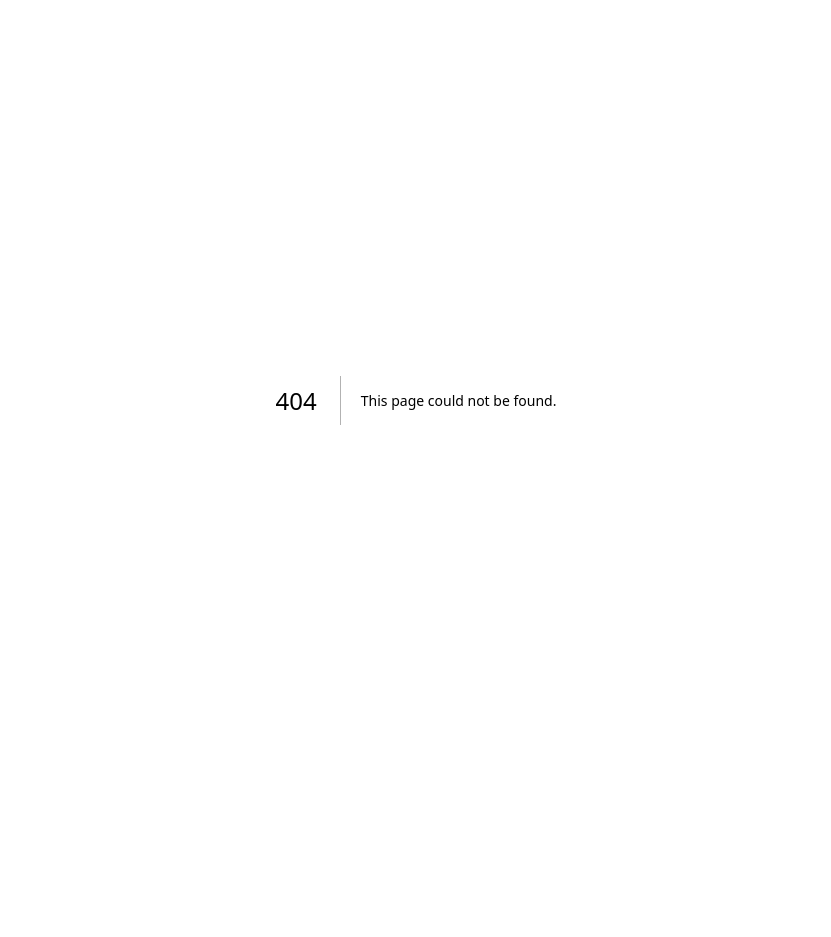
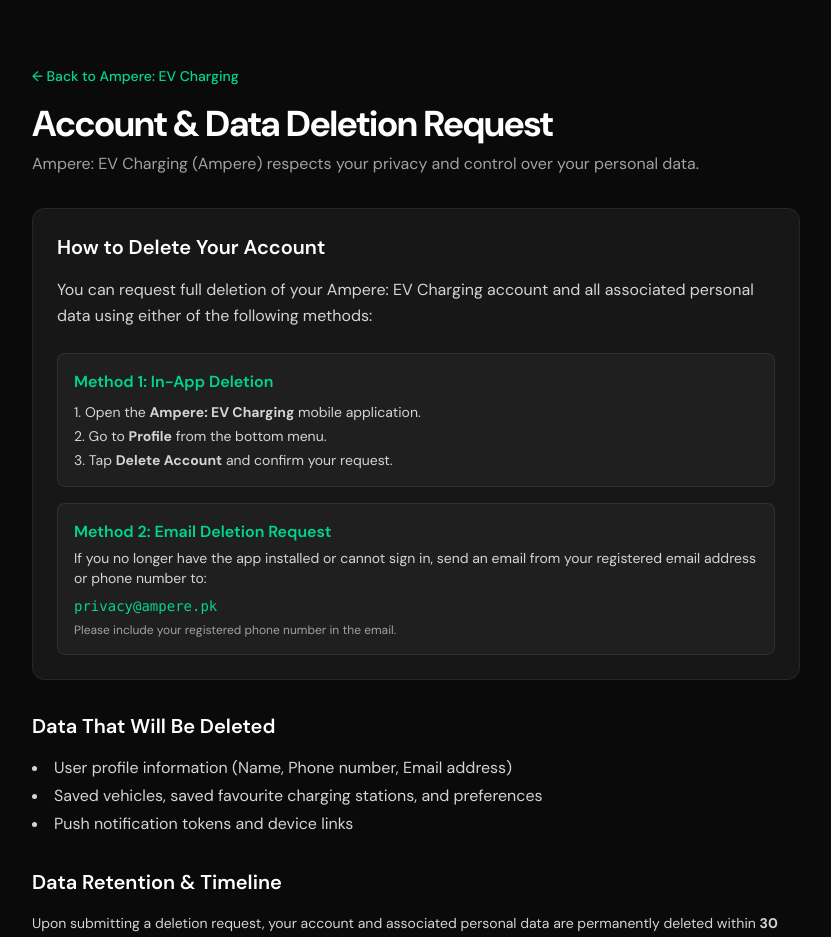
Before and after one commit to amperepakistan/EVCHARGE-nextjs, a Next.js app: page /delete-account in a window 1280 px wide. Before the commit this address had no page. Shown: the top 937 px of the page, without its empty margins (224-1055 px from the left). Before the commit the page ends 800 px from the top, so only its background shows below. Built offline with nearby package versions, Linux system fonts and the light colour scheme.

Commit message:
delete page

```diff
--- /dev/null
+++ b/app/(legal)/delete-account/page.tsx
@@ -0,0 +1,89 @@
+import type { Metadata } from 'next';
+import Link from 'next/link';
+import { APP_NAME, CONTACT, OPERATOR } from '@/lib/legal/config';
+
+export const metadata: Metadata = {
+  title: 'Delete Account & Data — Ampere',
+  description:
+    'Request account deletion and learn how your data is handled when you delete your Ampere account.',
+};
+
+export default function DeleteAccountPage() {
+  return (
+    <main className="min-h-screen bg-neutral-950 text-neutral-100 py-16 px-4 sm:px-6 lg:px-8">
+      <div className="max-w-3xl mx-auto space-y-8">
+        <div>
+          <Link
+            href="/"
+            className="text-sm font-medium text-emerald-400 hover:text-emerald-300 transition-colors"
+          >
+            ← Back to {APP_NAME}
+          </Link>
+          <h1 className="mt-4 text-3xl font-bold tracking-tight text-white sm:text-4xl">
+            Account & Data Deletion Request
+          </h1>
+          <p className="mt-2 text-base text-neutral-400">
+            {APP_NAME} ({OPERATOR.name}) respects your privacy and control over your personal data.
+          </p>
+        </div>
+
+        <section className="bg-neutral-900 border border-neutral-800 rounded-xl p-6 space-y-4">
+          <h2 className="text-xl font-semibold text-white">How to Delete Your Account</h2>
+          <p className="text-neutral-300 leading-relaxed">
+            You can request full deletion of your {APP_NAME} account and all associated personal data using either of the following methods:
+          </p>
+
+          <div className="space-y-4 pt-2">
+            <div className="bg-neutral-800/60 p-4 rounded-lg border border-neutral-700/50">
+              <h3 className="font-semibold text-emerald-400">Method 1: In-App Deletion</h3>
+              <ol className="list-decimal list-inside mt-2 text-sm text-neutral-300 space-y-1">
+                <li>Open the <strong>{APP_NAME}</strong> mobile application.</li>
+                <li>Go to <strong>Profile</strong> from the bottom menu.</li>
+                <li>Tap <strong>Delete Account</strong> and confirm your request.</li>
+              </ol>
+            </div>
+
+            <div className="bg-neutral-800/60 p-4 rounded-lg border border-neutral-700/50">
+              <h3 className="font-semibold text-emerald-400">Method 2: Email Deletion Request</h3>
+              <p className="mt-1 text-sm text-neutral-300">
+                If you no longer have the app installed or cannot sign in, send an email from your registered email address or phone number to:
+              </p>
+              <a
+                href={`mailto:${CONTACT.privacy}?subject=Account%20Deletion%20Request%20-%20${APP_NAME}`}
+                className="inline-block mt-2 font-mono text-sm text-emerald-400 hover:underline"
+              >
+                {CONTACT.privacy}
+              </a>
+              <p className="mt-1 text-xs text-neutral-400">
+                Please include your registered phone number in the email.
+              </p>
+            </div>
+          </div>
+        </section>
+
+        <section className="space-y-4">
+          <h2 className="text-xl font-semibold text-white">Data That Will Be Deleted</h2>
+          <ul className="list-disc list-inside text-neutral-300 space-y-1">
+            <li>User profile information (Name, Phone number, Email address)</li>
+            <li>Saved vehicles, saved favourite charging stations, and preferences</li>
+            <li>Push notification tokens and device links</li>
+          </ul>
+        </section>
+
+        <section className="space-y-4">
+          <h2 className="text-xl font-semibold text-white">Data Retention & Timeline</h2>
+          <p className="text-neutral-300 leading-relaxed text-sm">
+            Upon submitting a deletion request, your account and associated personal data are permanently deleted within <strong>30 days</strong>. Anonymised, aggregated statistics (which cannot identify you) and records legally required for tax/compliance may be retained as permitted by law.
+          </p>
+        </section>
+
+        <div className="pt-6 border-t border-neutral-800 text-xs text-neutral-500 flex justify-between">
+          <span>&copy; {new Date().getFullYear()} {OPERATOR.name}</span>
+          <Link href="/privacy" className="hover:underline">
+            Full Privacy Policy
+          </Link>
+        </div>
+      </div>
+    </main>
+  );
+}
```
